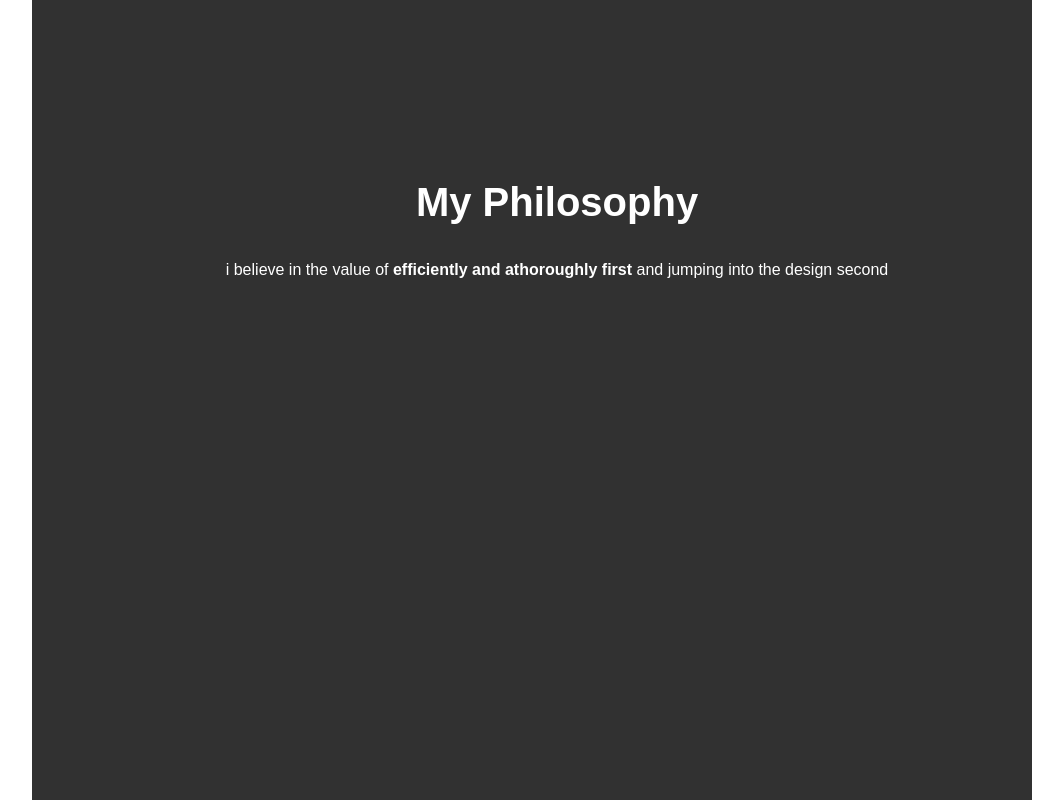
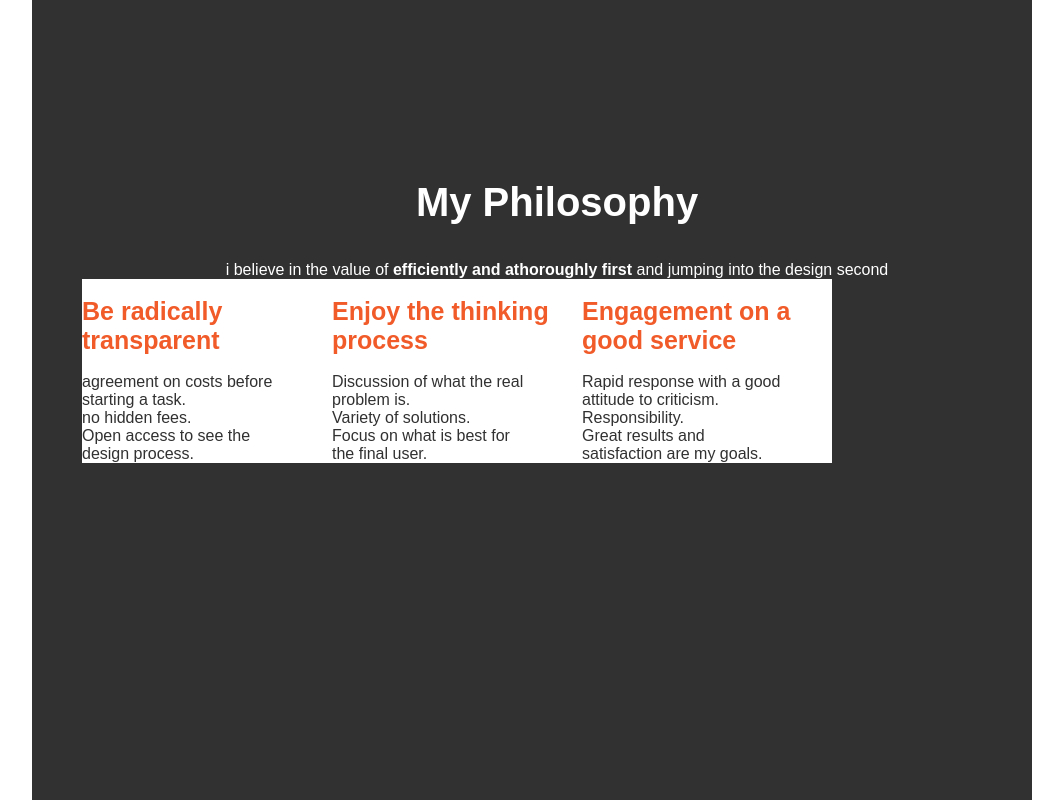
Before and after one commit to RodolfoRubio/RodolfoRubio.github.io, a plain HTML site: page index.html in a window 1280 px wide. Shown: the part 1400-2200 px from the top of the page, without its empty margins (108-1171 px from the left). Drawn offline with Linux system fonts and the light colour scheme.

Commit message:
esta vez admito que creo que ise todo mal

```diff
--- a/index.html
+++ b/index.html
@@ -163,6 +163,34 @@
         max-width: 500px;
         margin: auto;
     }
+    .container{
+        display: flex;
+        max-width: 1000px;
+
+    }
+    .h2-container{
+        font-weight: bold;
+        font-size: 25px;
+        max-width: 500px;
+        margin: auto;
+    }
+    .item-1{
+        background-color: white;
+        width: 250px;
+
+    }
+    .parrafo-container{
+        color: #313131;
+
+    }
+    .item-2{
+        background-color: white;
+        width: 250px;
+    }
+    .item-3{
+        background-color: white;
+        width: 250px;
+    }
 </style>
 
 <body>
@@ -227,7 +255,47 @@
             <b>efficiently and athoroughly first</b>
             and jumping into the design second</p>
 </div>
-
+<div class="container">
+<div class="item-1">
+</br><h2 class="h2-container" style="color: #F15A29;">Be radically transparent</h2>
+</br>
+          <p class="parrafo-container">agreement on costs before
+</br>
+            starting a task.
+</br>
+            no hidden fees.
+</br>
+            Open access to see the
+</br>
+            design process.</p>
+</div>
+<div class="item-2">
+</br><h2 class="h2-container" style="color: #F15A29;">Enjoy the thinking process</h2>
+</br>
+         <p class="parrafo-container">Discussion of what the real
+</br>
+            problem is.
+</br>
+            Variety of solutions.
+</br>
+            Focus on what is best for
+</br>
+            the final user.</p>
+</div>
+<div class="item-3">
+</br><h2 class="h2-container" style="color: #F15A29;">Engagement on a good service</h2>
+</br>
+        <p class="parrafo-container"> Rapid response with a good
+</br>
+            attitude to criticism.
+</br>
+            Responsibility.
+</br>
+            Great results and
+</br>
+            satisfaction are my goals.</p>
+</div>
+</div>
 </section>
 </body>
 
```
